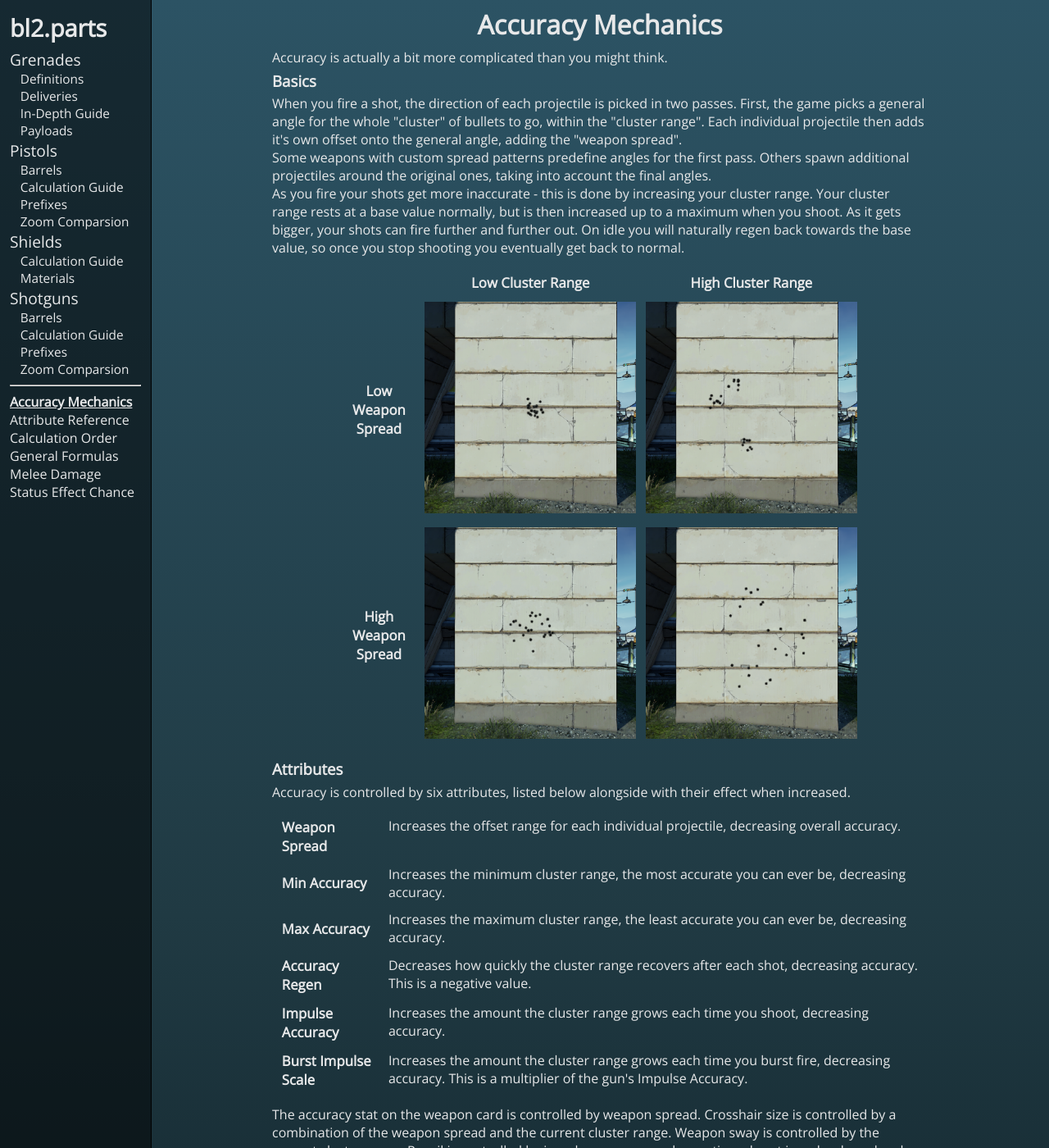
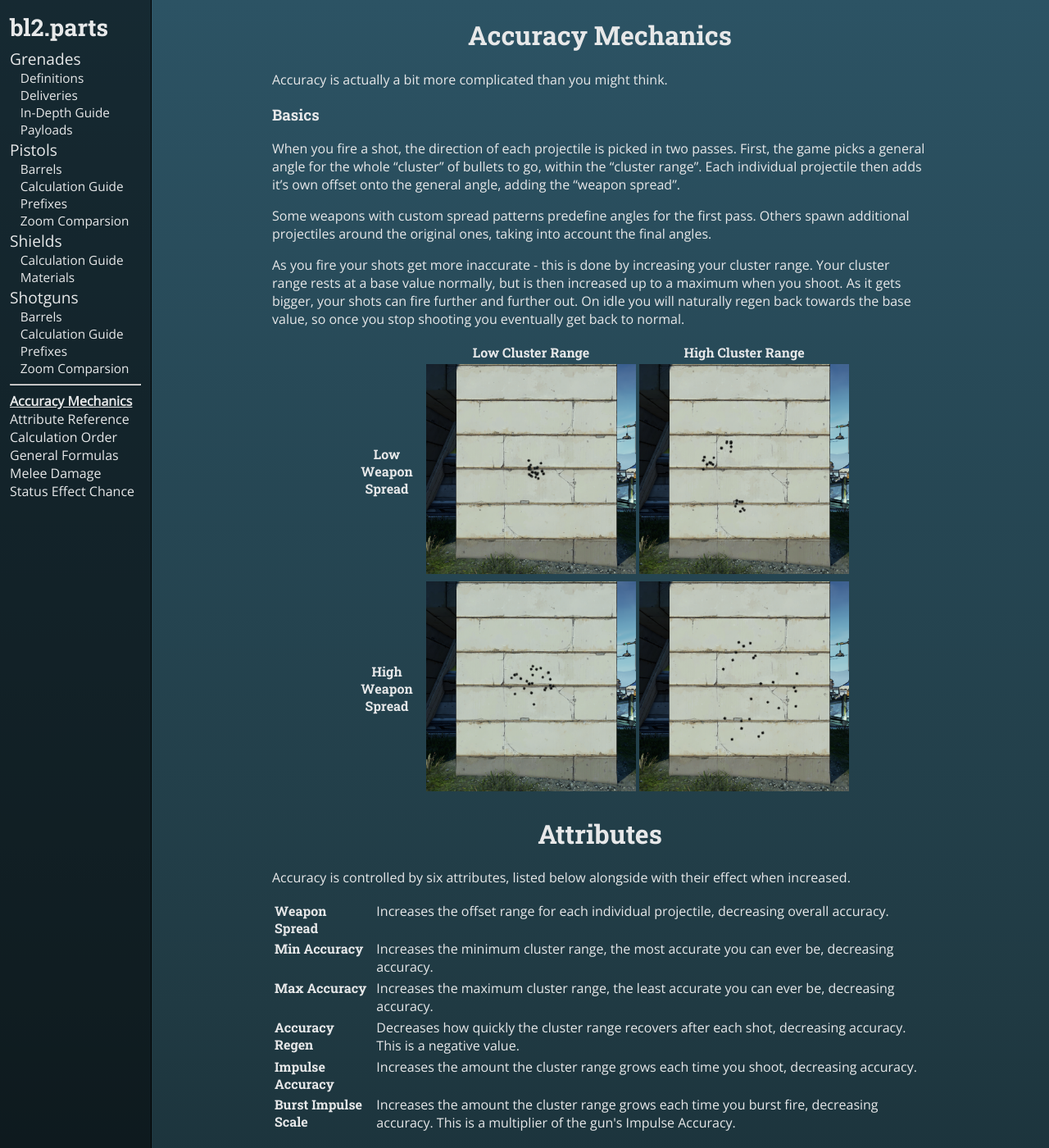
Before and after one commit to apple1417/bl2.parts, a Jekyll site: the page built from accuracy/index.md, in a window 1280 px wide and 1400 px high. Shown: the whole window at 82% size. Built offline with Jekyll 4.4.1, drawn with Linux system fonts in a browser that asks for light colours; our own code applies the rules of GitHub Pages for plain Markdown files; some of the changed text lies outside the part shown.

Commit message:
start working towards markdown conversion
plan is for `style-simple.css` to eventually overwrite `style.css`

```diff
--- a/_includes/nav.html
+++ b/_includes/nav.html
@@ -1,8 +1,8 @@
-<aside class="navbar">
+<aside class="nav-container">
     <nav>
         <h1><a href="/">bl2.parts</a></h1>
         {% include nav_nest.html nav=site.data.nav.parts %}
         <hr>
-        {% include nav_nest.html nav=site.data.nav.misc classes="navMisc" %}
+        {% include nav_nest.html nav=site.data.nav.misc classes="nav-misc" %}
     </nav>
 </aside>
--- a/_includes/nav_nest.html
+++ b/_includes/nav_nest.html
@@ -2,12 +2,10 @@
     {% assign sorted_items = include.nav | sort_natural: "title" %}
     {% for item in sorted_items %}
         <li>
-            {% capture classes %}
-                {{include.classes}}
-                {% if item.url == page.url %}
-                    navCurrent
-                {% endif %}
-            {% endcapture %}
+            {% assign classes = include.classes %}
+            {% if item.url == page.url %}
+                {% assign classes = classes | append: " nav-current" %}
+            {% endif %}
 
             <a href="{{ item.url }}" class="{{classes}}">{{ item.title }}</a>
         </li>
--- /dev/null
+++ b/_layouts/default.html
@@ -0,0 +1,18 @@
+---
+---
+<!DOCTYPE html>
+<html lang="en">
+<head>
+    <meta charset="utf-8" />
+    <title>{{page.title}}</title>
+    <link rel="stylesheet" type="text/css" href="/style-simple.css">
+    <link rel="stylesheet" type="text/css" href="/colours.css">
+</head>
+<body>
+    {% include nav.html %}
+    <div class="nav-offset">
+        <div class="content">
+            {{content}}
+        </div>
+    </div>
+</body>
--- a/accuracy/index.html
+++ /dev/null
@@ -1,100 +0,0 @@
----
----
-<!DOCTYPE html>
-<html lang="en">
-<head>
-    <meta charset="utf-8" />
-    <title>Accuracy Mechanics</title>
-    <link rel="stylesheet" type="text/css" href="/style.css">
-    <link rel="stylesheet" type="text/css" href="/colours.css">
-    <style>
-        #reference-table th:first-child {
-            max-width: var(--img-size-small);
-        }
-    </style>
-</head>
-<body>
-    {% include nav.html %}
-    <div class="content">
-    <h1>Accuracy Mechanics</h1>
-    <div class="text">
-        Accuracy is actually a bit more complicated than you might think.
-        <br>
-        <h3>Basics</h3>
-        When you fire a shot, the direction of each projectile is picked in two passes.
-        First, the game picks a general angle for the whole "cluster" of bullets to go, within the "cluster range".
-        Each individual projectile then adds it's own offset onto the general angle, adding the "weapon spread".
-        <br>
-        Some weapons with custom spread patterns predefine angles for the first pass.
-        Others spawn additional projectiles around the original ones, taking into account the final angles.
-        <br>
-        As you fire your shots get more inaccurate - this is done by increasing your cluster range.
-        Your cluster range rests at a base value normally, but is then increased up to a maximum when you shoot.
-        As it gets bigger, your shots can fire further and further out.
-        On idle you will naturally regen back towards the base value, so once you stop shooting you eventually get back to normal.
-    </div>
-    <table id="reference-table" class="verticalCenter"><tr>
-        <td></td><th>Low Cluster Range</th><th>High Cluster Range</th>
-    </tr><tr>
-        <th>Low Weapon Spread</th>
-        <td><img class="massive" src="^images/low_low.png"></td>
-        <td><img class="massive" src="^images/low_high.png"></td>
-    </tr><tr>
-        <th>High Weapon Spread</th>
-        <td><img class="massive" src="^images/high_low.png"></td>
-        <td><img class="massive" src="^images/high_high.png"></td>
-    </tr></table>
-    <div class="text">
-        <h3>Attributes</h3>
-        Accuracy is controlled by six attributes, listed below alongside with their effect when increased.
-        <table class="left">
-            <tr>
-                <th>Weapon Spread</th>
-                <td>Increases the offset range for each individual projectile, decreasing overall accuracy.</td>
-            </tr><tr>
-                <th>Min Accuracy</th>
-                <td>Increases the minimum cluster range, the most accurate you can ever be, decreasing accuracy.</td>
-            </tr><tr>
-                <th>Max Accuracy</th>
-                <td>Increases the maximum cluster range, the least accurate you can ever be, decreasing accuracy.</td>
-            </tr><tr>
-                <th>Accuracy Regen</th>
-                <td>Decreases how quickly the cluster range recovers after each shot, decreasing accuracy. This is a negative value.</td>
-            </tr><tr>
-                <th>Impulse Accuracy</th>
-                <td>Increases the amount the cluster range grows each time you shoot, decreasing accuracy.</td>
-            </tr><tr>
-                <th>Burst Impulse Scale</th>
-                <td>Increases the amount the cluster range grows each time you burst fire, decreasing accuracy. This is a multiplier of the gun's Impulse Accuracy.</td>
-            </tr>
-        </table>
-        The accuracy stat on the weapon card is controlled by weapon spread.
-        Crosshair size is controlled by a combination of the weapon spread and the current cluster range.
-        Weapon sway is controlled by the current cluster range.
-        Recoil is controlled by impulse accuracy and sometimes burst impulse, based on how you're firing.
-        <br>
-        It is possible to get weapons where the min accuracy is greater than the max.
-        When this happens the cluster range simply stays constant.
-        <br>
-        <h3>Hyperion</h3>
-        Hyperion guns gain their special effect simply by inverting impulse accuracy and accuracy regen - impulse will be a negative value and regen will be a positive.
-        When you equip a gun the game essentially pre-regenerates the accuracy, so you'll start at the max accuracy.
-        As impulse accuracy is negative, each shot decreases the cluster range, increasing accuracy until you reach the min.
-        Then on idle the positive accuracy regen will increase the cluster range back to the maximum, base accuracy.
-        <br>
-        <h4>Bonuses on Hyperion</h4>
-        <span class="grade">Grade</span> bonuses are always set up to invert these attributes properly.
-        <br>
-        <span class="preAdd">PreAdd</span> and <span class="postAdd">PostAdd</span> bonuses will continue working as intended.
-        On normal guns you want lower (positive) impulse accuracy to increase the cluster range slower.
-        On Hyperion guns you also want lower (negative) impulse accuracy, this time to decrease the cluster range quicker.
-        The same logic holds for accuracy regen.
-        <br>
-        <span class="scale">Scale</span> bonuses are the one type that may have issues - multiplying a positive number makes it bigger but multiplying a negative makes it smaller.
-        Sometimes Gearbox gives a part Hyperion manufacturer bonuses to invert the intended bonus properly, but sometimes they forget and it actually has the opposite effect.
-        <!-- TODO: are there actually examples where they forgot? -->
-        <br>
-        It would theoretically be possible for various bonuses combined to push the impulse accuracy or accuracy regen back past 0, removing Hyperion's special behavior, but in practice this never happens.
-    </div>
-    </div>
-</body>
--- /dev/null
+++ b/accuracy/index.md
@@ -0,0 +1,92 @@
+---
+---
+
+# Accuracy Mechanics
+Accuracy is actually a bit more complicated than you might think.
+
+### Basics
+When you fire a shot, the direction of each projectile is picked in two passes.
+First, the game picks a general angle for the whole "cluster" of bullets to go, within the "cluster range".
+Each individual projectile then adds it's own offset onto the general angle, adding the "weapon spread".
+
+Some weapons with custom spread patterns predefine angles for the first pass.
+Others spawn additional projectiles around the original ones, taking into account the final angles.
+
+As you fire your shots get more inaccurate - this is done by increasing your cluster range.
+Your cluster range rests at a base value normally, but is then increased up to a maximum when you shoot.
+As it gets bigger, your shots can fire further and further out.
+On idle you will naturally regen back towards the base value, so once you stop shooting you eventually get back to normal.
+
+<style>
+#cluster_spread_table th:first-child {
+    max-width: var(--img-size-small);
+}
+#cluster_spread_table img {
+    max-width: calc(var(--img-size-big) + var(--image-size-increment));
+    max-height: calc(var(--img-size-big) + var(--image-size-increment));
+}
+</style>
+<table id="cluster_spread_table"><tr>
+    <td></td><th>Low Cluster Range</th><th>High Cluster Range</th>
+</tr><tr>
+    <th>Low Weapon Spread</th>
+    <td><img src="^images/low_low.png"></td>
+    <td><img src="^images/low_high.png"></td>
+</tr><tr>
+    <th>High Weapon Spread</th>
+    <td><img src="^images/high_low.png"></td>
+    <td><img src="^images/high_high.png"></td>
+</tr></table>
+
+# Attributes
+Accuracy is controlled by six attributes, listed below alongside with their effect when increased.
+
+<table class="left">
+    <tr>
+        <th>Weapon Spread</th>
+        <td>Increases the offset range for each individual projectile, decreasing overall accuracy.</td>
+    </tr><tr>
+        <th>Min Accuracy</th>
+        <td>Increases the minimum cluster range, the most accurate you can ever be, decreasing accuracy.</td>
+    </tr><tr>
+        <th>Max Accuracy</th>
+        <td>Increases the maximum cluster range, the least accurate you can ever be, decreasing accuracy.</td>
+    </tr><tr>
+        <th>Accuracy Regen</th>
+        <td>Decreases how quickly the cluster range recovers after each shot, decreasing accuracy. This is a negative value.</td>
+    </tr><tr>
+        <th>Impulse Accuracy</th>
+        <td>Increases the amount the cluster range grows each time you shoot, decreasing accuracy.</td>
+    </tr><tr>
+        <th>Burst Impulse Scale</th>
+        <td>Increases the amount the cluster range grows each time you burst fire, decreasing accuracy. This is a multiplier of the gun's Impulse Accuracy.</td>
+    </tr>
+</table>
+
+The accuracy stat on the weapon card is controlled by weapon spread.
+Crosshair size is controlled by a combination of the weapon spread and the current cluster range.
+Weapon sway is controlled by the current cluster range.
+Recoil is controlled by impulse accuracy and sometimes burst impulse, based on how you're firing.
+
+It is possible to get weapons where the min accuracy is greater than the max.
+When this happens the cluster range simply stays constant.
+
+### Hyperion
+Hyperion guns gain their special effect simply by inverting impulse accuracy and accuracy regen - impulse will be a negative value and regen will be a positive.
+When you equip a gun the game essentially pre-regenerates the accuracy, so you'll start at the max accuracy.
+As impulse accuracy is negative, each shot decreases the cluster range, increasing accuracy until you reach the min.
+Then on idle the positive accuracy regen will increase the cluster range back to the maximum, base accuracy.
+
+#### Bonuses on Hyperion
+*Grade*{:.grade} bonuses are always set up to invert these attributes properly.
+
+*PreAdd*{:.pre-add} and *PostAdd*{:.post-add} bonuses will continue working as intended.
+On normal guns you want lower (positive) impulse accuracy to increase the cluster range slower.
+On Hyperion guns you also want lower (negative) impulse accuracy, this time to decrease the cluster range quicker.
+The same logic holds for accuracy regen.
+
+*Scale*{:.scale} bonuses are the one type that may have issues - multiplying a positive number makes it bigger but multiplying a negative makes it smaller.
+Sometimes Gearbox gives a part Hyperion manufacturer bonuses to invert the intended bonus properly, but sometimes they forget and it actually has the opposite effect.
+<!-- TODO: are there actually examples where they forgot? -->
+
+It would theoretically be possible for various bonuses combined to push the impulse accuracy or accuracy regen back past 0, removing Hyperion's special behavior, but in practice this never happens.
--- /dev/null
+++ b/style-simple.css
@@ -0,0 +1,203 @@
+@import url('https://fonts.googleapis.com/css2?family=Open+Sans&family=Roboto+Slab:wght@700&display=swap');
+
+:root {
+    --main-font-family: 'Open Sans', sans-serif;
+    --main-font-weight: normal;
+
+    --header-font-family: 'Roboto Slab', serif;
+    --header-font-weight: bold;
+
+    --text-colour: #e7e8e9;
+    --footnote-colour: #999999;
+    --border-format: 1px solid rgba(255, 255, 255, 0.5);
+
+    --image-size-base: 9em;
+    --image-size-increment: 3.5em;
+
+    --img-size-small: calc(var(--image-size-base) - var(--image-size-increment));
+    --img-size-standard: var(--image-size-base);
+    --img-size-big: calc(var(--image-size-base) + var(--image-size-increment));
+
+    --nav-width: 10em;
+}
+
+
+
+html {
+    min-height: 100%;
+}
+
+body {
+    font-family: var(--main-font-family);
+    font-weight: var(--main-font-weight);
+    font-display: swap;
+    color: var(--text-colour);
+    background: linear-gradient(#2c5364, #203a43 60%, #0f2027);
+}
+
+h1, h2, h3, h4, h5, h6 {
+    font-family: var(--header-font-family);
+    font-weight: var(--header-font-weight);
+}
+h1 {
+    text-align: center;
+}
+
+th {
+    font-family: var(--header-font-family);
+    font-weight: var(--header-font-weight);
+}
+
+a {
+    color: palevioletred;
+    text-decoration: none;
+}
+a:hover {
+    text-decoration: underline;
+}
+a:active {
+    color: var(--text-colour);
+}
+a:visited {
+    color: darkred;
+}
+
+
+
+body > aside.nav-container {
+    position: fixed;
+    left: 0;
+    top: 0;
+    min-width: var(--nav-width);
+    max-width: var(--nav-width);
+    height: 100%;
+    overflow-y: auto;
+    padding: 0.5em 0.75em;
+    background: rgba(0, 0, 0, 0.5);
+    border-right: 1px solid #000;
+}
+body > aside.nav-container > :last-child {
+    margin-bottom: 1em;
+}
+body > div.nav-offset {
+    margin-left: var(--nav-width);
+    padding-left: 1.5em;
+}
+
+nav ul {
+    list-style: none;
+    margin: 0;
+    padding: 0;
+    width: 100%;
+}
+nav > * ul {
+    padding-left: 1em;
+    font-size: 0.8em;
+}
+nav h1 {
+    text-align: left;
+    font-size: 1.5em;
+    margin: 0.25em auto;
+}
+nav a {
+    color: var(--text-colour);
+    font-size: 1.2em;
+}
+nav a:visited {
+    color: var(--text-colour);
+}
+nav a.nav-misc {
+    font-size: 1em;
+}
+nav a.nav-current {
+    font-weight: bold;
+    text-decoration: underline;
+}
+
+div.content {
+    max-width: 50em;
+    margin: 0 auto;
+}
+
+
+
+img.small {
+    max-width: var(--img-size-small);
+    max-height: var(--img-size-small);
+}
+img {
+    max-width: var(--img-size-standard);
+    max-height: var(--img-size-standard);
+}
+img.big {
+    max-width: var(--img-size-big);
+    max-height: var(--img-size-big);
+}
+
+
+
+table, td, th {
+    text-align: center;
+    margin: 0 auto;
+}
+table.border {
+    border-collapse: collapse;
+    border-style: hidden;
+}
+table.border td, table.border th {
+    border: var(--border-format);
+}
+table.left, table.left td, table.left th {
+    text-align: left;
+    vertical-align: top;
+    margin: revert;
+}
+
+
+
+sup {
+    color: var(--footnote-colour);
+}
+.footnotes {
+    font-size: 0.75em;
+}
+.footnotes sup {
+    display: inline-block;
+    position: relative;
+    left: -2em;
+    margin-right: -1.25em;
+    width: 1em;
+    text-align: right;
+}
+
+
+
+.good {
+    color: lime;
+}
+.bad {
+    color: red;
+}
+
+.pre-add {
+    color: #ff0000;
+}
+.scale {
+    color: #ffff00;
+}
+.post-add {
+    color: #00ffff;
+}
+.grade, .per-grade::after {
+    color: #ff00ff;
+}
+
+.per-grade::after {
+    content: "/g";
+    vertical-align: sub;
+    font-size: 0.83em;
+}
+
+em.good, em.bad, em.pre-add, em.scale, em.post-add, em.grade, em.per-grade {
+    font-style: normal;
+}
--- a/style.css
+++ b/style.css
@@ -5,10 +5,13 @@
     --main-footnote-colour: #999999;
     --main-border-style: 1px solid rgba(255, 255, 255, 0.5);
 
-    --img-size-small: 5.25em;
-    --img-size-med: 8.875em;
-    --img-size-big: 12.5em;
-    --img-size-massive: 16.125em;
+    --image-size-base: 12.5em;
+    --image-size-increment: 3.5em;
+
+    --img-size-small: calc(var(--image-size-base) - var(--image-size-increment) * 2);
+    --img-size-med: calc(var(--image-size-base) - var(--image-size-increment));
+    --img-size-big: var(--image-size-base);
+    --img-size-massive: calc(var(--image-size-base) + var(--image-size-increment));
 
     --navbar-size: 10em;
 }
@@ -107,7 +110,7 @@ sup {
     color: var(--main-footnote-colour);
 }
 
-body > aside.navbar {
+body > aside.nav-container {
     position: fixed;
     left: 0;
     top: 0;
@@ -119,7 +122,7 @@ body > aside.navbar {
     background: rgba(0, 0, 0, 0.5);
     border-right: 1px solid #000;
 }
-body > aside.navbar > :last-child {
+body > aside.nav-container > :last-child {
     margin-bottom: 1em;
 }
 body > div.content {
@@ -148,10 +151,10 @@ nav a {
 nav a:visited {
     color: var(--main-text-colour);
 }
-nav a.navMisc {
+nav a.nav-misc {
     font-size: 1em;
 }
-nav a.navCurrent {
+nav a.nav-current {
     font-weight: bold;
     text-decoration: underline;
 }
```
Also changed, not shown: _includes/footnote.html (added, +14 -0 lines), _includes/footnote_end.html (added, +9 -0 lines).
